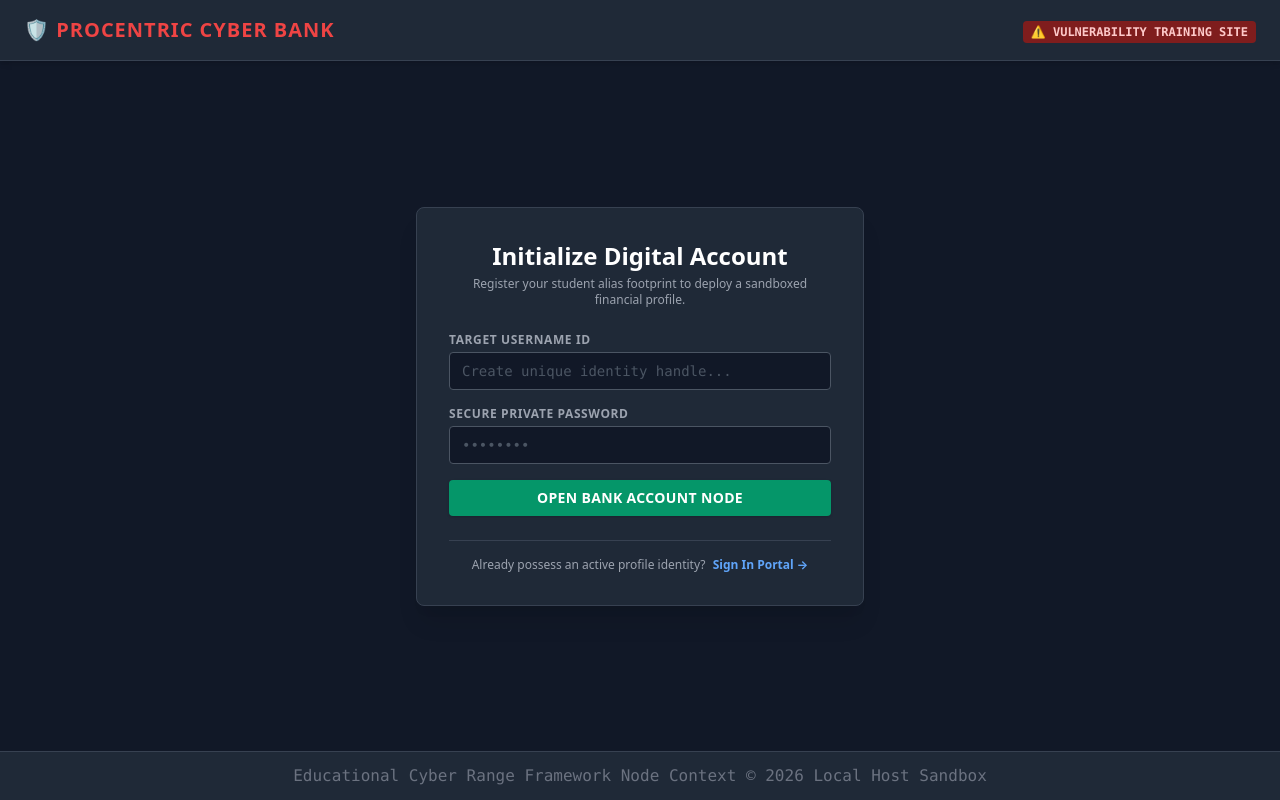
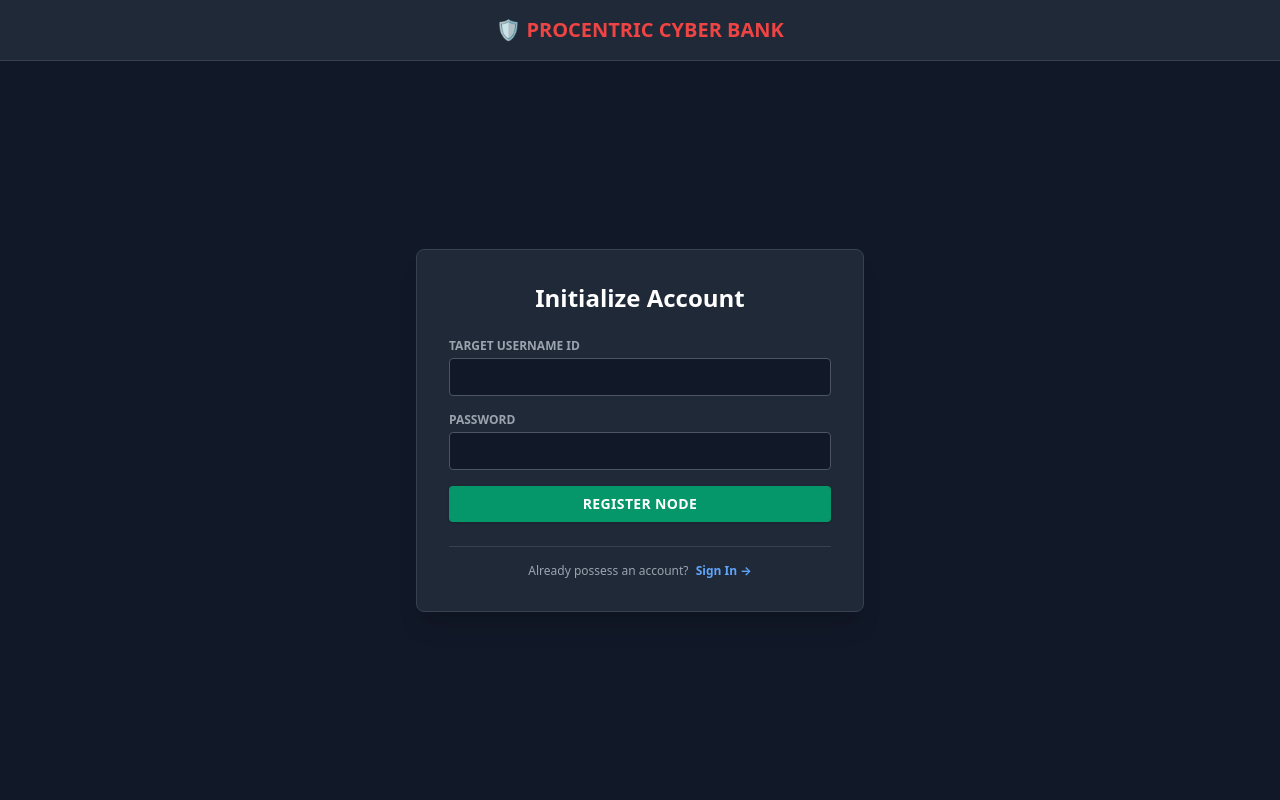
Before and after one commit to tibinjohn193-blip/procentric-cyber-bank, a Flask app: page /register in a window 1280 px wide. Run offline with Flask 3, Linux system fonts and the light colour scheme.

Commit message:
register.html

```diff
--- a/templates/register.html
+++ b/templates/register.html
@@ -2,41 +2,26 @@
 <html lang="en">
 <head>
     <meta charset="UTF-8">
-    <meta name="viewport" content="width=device-width, initial-scale=1.0">
-    <title>Procentric Cyber Bank - Online Registration Matrix</title>
+    <title>Procentric Cyber Bank - Open Account</title>
     <link href="https://cdn.jsdelivr.net/npm/tailwindcss@2.2.19/dist/tailwind.min.css" rel="stylesheet">
 </head>
-<body class="bg-gray-900 text-gray-100 font-sans min-h-screen flex flex-col justify-between">
+<body class="bg-gray-900 text-gray-100 min-h-screen flex flex-col justify-between">
 
-    <header class="bg-gray-800 border-b border-gray-700 px-6 py-4 flex justify-between items-center shadow-md">
-        <div class="flex items-center space-x-2">
-            <span class="text-xl font-bold tracking-wider text-red-500">🛡️ PROCENTRIC CYBER BANK</span>
-        </div>
-        <div>
-            <span class="text-xs bg-red-900 text-red-200 px-2 py-1 rounded font-mono font-bold">⚠️ VULNERABILITY TRAINING SITE</span>
-        </div>
+    <header class="bg-gray-800 border-b border-gray-700 px-6 py-4 text-center">
+        <span class="text-xl font-bold text-red-500">🛡️ PROCENTRIC CYBER BANK</span>
     </header>
 
     <main class="flex-grow flex items-center justify-center p-4">
         <div class="bg-gray-800 border border-gray-700 p-8 rounded-lg shadow-xl max-w-md w-full">
-            <div class="text-center mb-6">
-                <h2 class="text-2xl font-extrabold text-white">Initialize Digital Account</h2>
-                <p class="text-gray-400 text-xs mt-1">Register your student alias footprint to deploy a sandboxed financial profile.</p>
-            </div>
+            <h2 class="text-2xl font-extrabold text-white text-center mb-6">Initialize Account</h2>
 
             {% with messages = get_flashed_messages() %}
                 {% if messages %}
                     <div class="mb-4">
                         {% for message in messages %}
-                            {% if 'danger:' in message %}
-                                <div class="bg-red-950 border border-red-800 text-red-300 px-3 py-2 rounded text-xs font-medium">
-                                    {{ message.replace('danger:', '') }}
-                                </div>
-                            {% elif 'success:' in message %}
-                                <div class="bg-green-950 border border-green-800 text-green-300 px-3 py-2 rounded text-xs font-medium">
-                                    {{ message.replace('success:', '') }}
-                                </div>
-                            {% endif %}
+                            <div class="p-3 rounded text-xs bg-red-950 border border-red-800 text-red-300">
+                                {{ message.replace('danger:', '').replace('success:', '') }}
+                            </div>
                         {% endfor %}
                     </div>
                 {% endif %}
@@ -44,33 +29,22 @@
 
             <form action="/register" method="POST" class="space-y-4">
                 <div>
-                    <label class="block text-xs font-semibold text-gray-400 uppercase tracking-wider mb-1">Target Username ID</label>
-                    <input type="text" name="username" placeholder="Create unique identity handle..." required autocomplete="off"
-                           class="w-full bg-gray-900 border border-gray-600 rounded px-3 py-2 text-sm font-mono text-white placeholder-gray-600 focus:outline-none focus:border-blue-500 transition">
+                    <label class="block text-xs font-semibold text-gray-400 uppercase mb-1">Target Username ID</label>
+                    <input type="text" name="username" required autocomplete="off" class="w-full bg-gray-900 border border-gray-600 rounded px-3 py-2 text-sm text-white focus:outline-none focus:border-blue-500">
                 </div>
-
                 <div>
-                    <label class="block text-xs font-semibold text-gray-400 uppercase tracking-wider mb-1">Secure Private Password</label>
-                    <input type="password" name="password" placeholder="••••••••" required
-                           class="w-full bg-gray-900 border border-gray-600 rounded px-3 py-2 text-sm font-mono text-white placeholder-gray-600 focus:outline-none focus:border-blue-500 transition">
+                    <label class="block text-xs font-semibold text-gray-400 uppercase mb-1">Password</label>
+                    <input type="password" name="password" required class="w-full bg-gray-900 border border-gray-600 rounded px-3 py-2 text-sm text-white focus:outline-none focus:border-blue-500">
                 </div>
-
-                <button type="submit"
-                        class="w-full bg-green-600 hover:bg-green-700 text-white font-bold py-2 px-4 rounded text-sm tracking-wide uppercase shadow transition duration-200 mt-2">
-                    Open Bank Account Node
-                </button>
+                <button type="submit" class="w-full bg-green-600 hover:bg-green-700 text-white font-bold py-2 rounded text-sm uppercase tracking-wide shadow transition">Register Node</button>
             </form>
 
             <div class="mt-6 pt-4 border-t border-gray-700 text-center text-xs">
-                <span class="text-gray-400">Already possess an active profile identity?</span>
-                <a href="/login" class="text-blue-400 hover:text-blue-300 ml-1 font-bold transition">Sign In Portal &rarr;</a>
+                <span class="text-gray-400">Already possess an account?</span>
+                <a href="/login" class="text-blue-400 hover:underline ml-1 font-bold">Sign In &rarr;</a>
             </div>
         </div>
     </main>
 
-    <footer class="bg-gray-800 border-t border-gray-700 py-3 text-center text-xxs text-gray-500 font-mono">
-        Educational Cyber Range Framework Node Context &copy; 2026 Local Host Sandbox
-    </footer>
-
 </body>
 </html>
```
